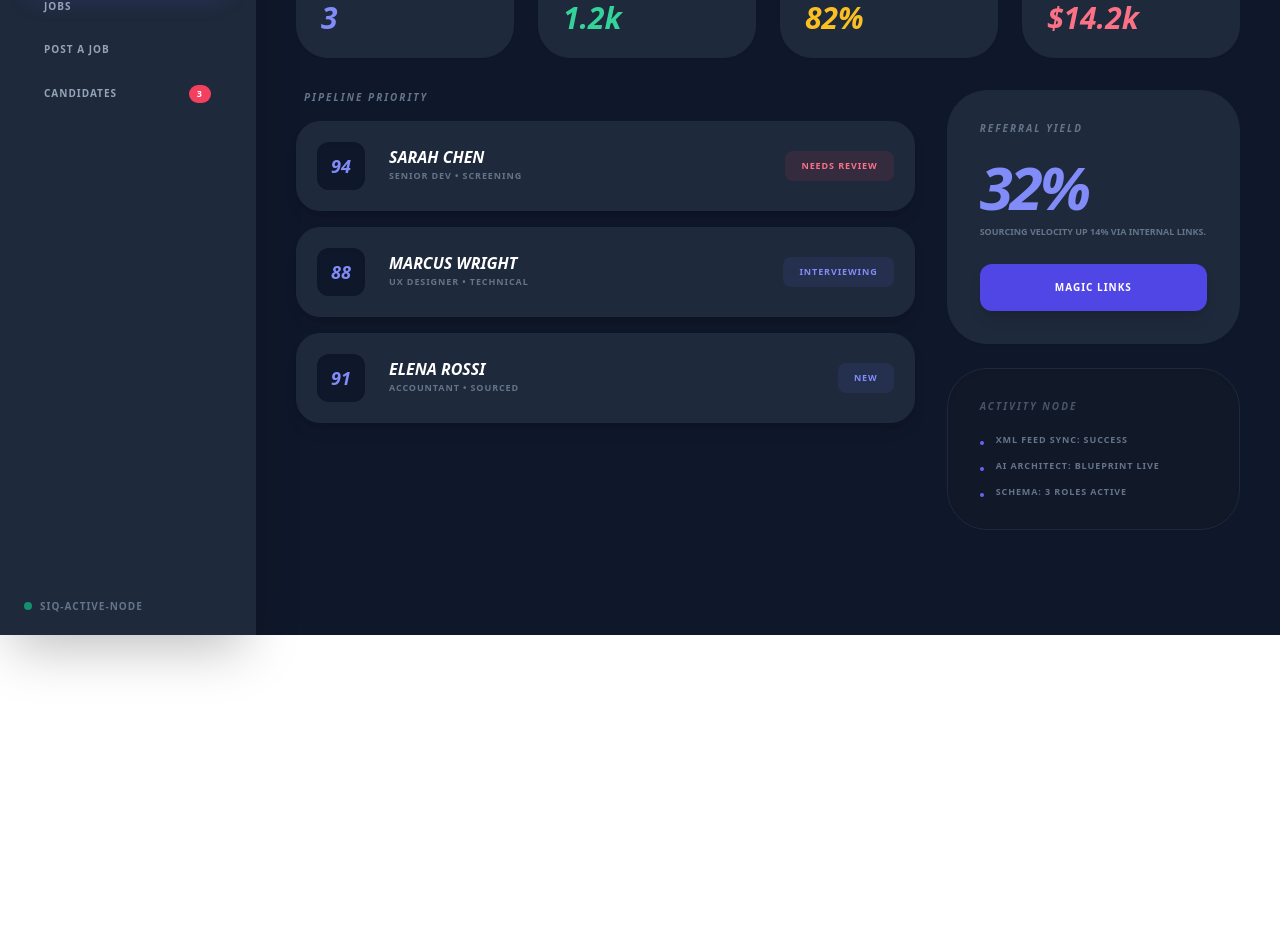
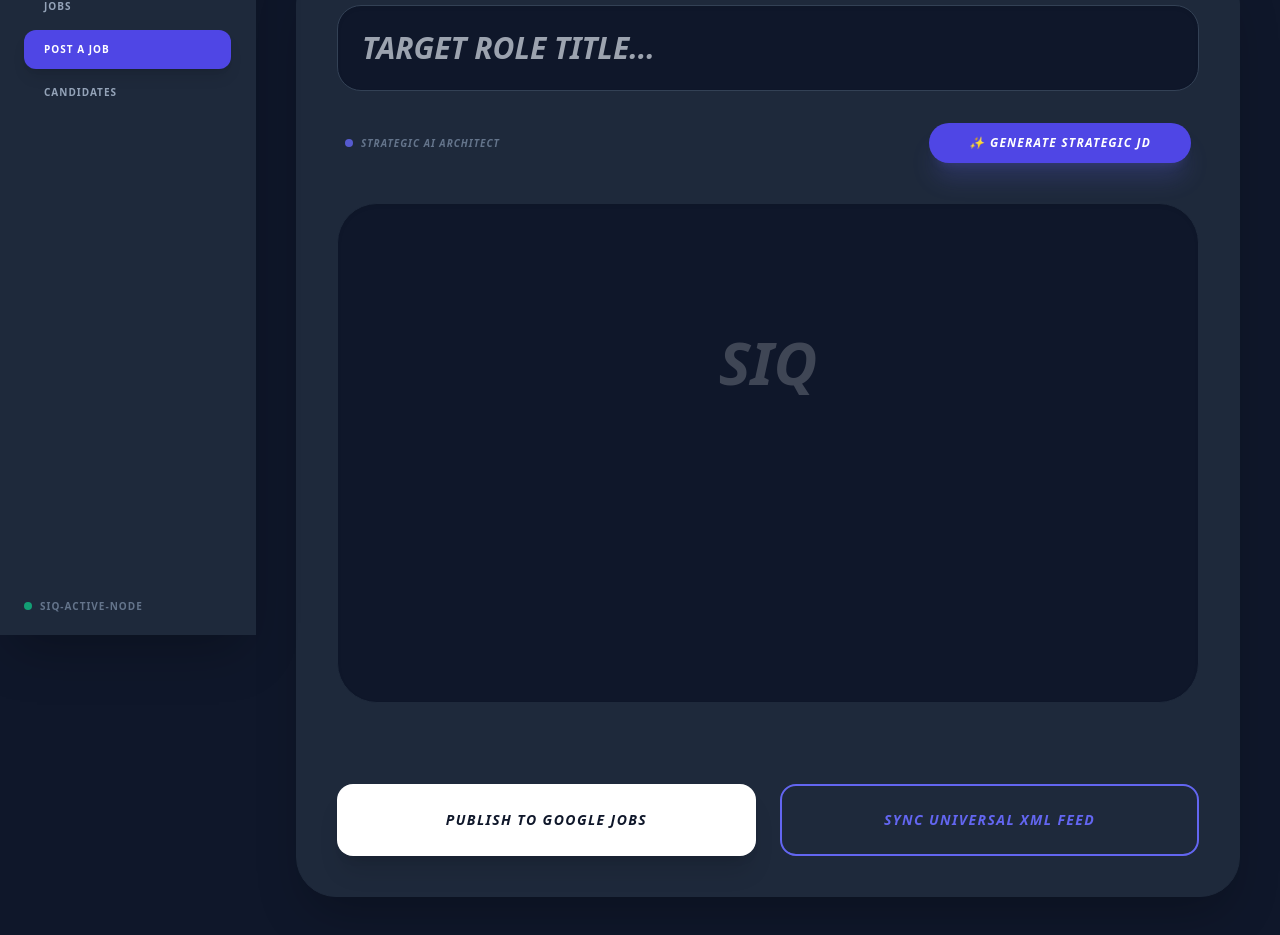
Before and after one commit to dansims2024-afk/staff-iq, a React (Vite) app: page / in a window 1280 px wide. Shown: the part 165-1100 px from the top of the page. Before the commit the page ends 800 px from the top, so only its background shows below. Built offline with nearby package versions, Linux system fonts and the light colour scheme.

Commit message:
Update App.jsx

```diff
--- a/src/App.jsx
+++ b/src/App.jsx
@@ -2,13 +2,14 @@ import React, { useState } from 'react';
 
 export default function App() {
   // --- 1. GLOBAL STATE (Deep Midnight Mode) ---
-  const [activeTab, setActiveTab] = useState('Dashboard');
+  const [activeTab, setActiveTab] = useState('Post a Job');
   const [searchQuery, setSearchQuery] = useState("");
 
   // Recruitment Engine State
   const [title, setTitle] = useState("");
   const [description, setDescription] = useState("");
   const [isGenerating, setIsGenerating] = useState(false);
+  const [isPublished, setIsPublished] = useState(false);
 
   // --- 2. MASTER DATA REPOSITORY ---
   const [jobs] = useState([
@@ -30,9 +31,36 @@ export default function App() {
     if (!title) return alert("System requires a Job Title.");
     setIsGenerating(true);
     setTimeout(() => {
-      setDescription(`MISSION: ${title.toUpperCase()}\n\nTHE IMPACT\nJoin Staff-IQ. As our ${title}, you will ensure our high-velocity environment remains organized and scalable.\n\n90-DAY SUCCESS METRICS\n• Optimization: Improve 3 core workflows.\n• Execution: Maintain a 100% accuracy rate on projects.`);
+      // Expanded JD Content
+      const expandedJD = `MISSION: ${title.toUpperCase()}
+
+THE IMPACT
+Join Staff-IQ, the platform redefining recruitment. As our ${title}, you will ensure that our high-velocity environment remains organized, efficient, and infinitely scalable. You are not just a worker; you are an architect of our growth.
+
+90-DAY SUCCESS METRICS
+• Optimization: Audit and improve at least 3 core workflows within your first quarter.
+• Execution: Maintain a 100% accuracy rate on high-priority mission-critical tasks.
+• Integration: Establish a seamless communication loop between your department and leadership.
+
+THE ARCHETYPE
+• High-Velocity Execution: You anticipate needs before they arise and move with intentional speed.
+• Strategic Mindset: You solve problems at the root, not the symptom.
+• Elite Communication: You translate complexity into clarity for all stakeholders.
+• Technical Literacy: You leverage AI tools and data to multiply your output.
+
+PERKS & LOGISTICS
+• Remote-First: Work from anywhere with a high-speed node.
+• Equity: Own a piece of the platform you are building.
+• Growth: Clear pathway to leadership roles as the node expands.`;
+
+      setDescription(expandedJD);
       setIsGenerating(false);
     }, 1500);
+  };
+
+  const handlePublish = (platform) => {
+    setIsPublished(true);
+    alert(`Syncing Node: ${title} is now being indexed on ${platform}.`);
   };
 
   return (
@@ -55,10 +83,9 @@ export default function App() {
             <button
               key={tab}
               onClick={() => setActiveTab(tab)}
-              className={`text-left p-3 px-5 rounded-xl font-bold text-[10px] uppercase tracking-widest transition-all flex justify-between items-center ${activeTab === tab ? 'bg-indigo-600 text-white shadow-xl shadow-indigo-500/20' : 'text-slate-400 hover:bg-slate-800'}`}
+              className={`text-left p-3 px-5 rounded-xl font-bold text-[10px] uppercase tracking-widest transition-all flex justify-between items-center ${activeTab === tab ? 'bg-indigo-600 text-white shadow-lg' : 'text-slate-400 hover:bg-slate-800'}`}
             >
               {tab}
-              {tab === 'Candidates' && <span className="bg-rose-500 text-[9px] px-2 py-0.5 rounded-full text-white font-black">3</span>}
             </button>
           ))}
         </div>
@@ -73,7 +100,7 @@ export default function App() {
       <main className="flex-1 ml-64 p-10 bg-[#0F172A]">
 
         {/* GLOBAL SEARCH HEADER */}
-        <header className="mb-10 flex justify-between items-center gap-8">
+        <header className="mb-10 flex justify-between items-center gap-8 text-white">
           <div className="flex-1 relative">
             <span className="absolute left-5 top-1/2 -translate-y-1/2 text-slate-500">🔍</span>
             <input
@@ -81,78 +108,14 @@ export default function App() {
               placeholder="GLOBAL SEARCH: INTEL, JOBS, CANDIDATES..."
               value={searchQuery}
               onChange={(e) => setSearchQuery(e.target.value)}
-              className="w-full bg-[#1E293B] border border-slate-700 p-4 pl-12 rounded-2xl text-[10px] font-black tracking-widest uppercase outline-none focus:border-indigo-500 transition-all placeholder:text-slate-600 text-white shadow-inner"
+              className="w-full bg-[#1E293B] border border-slate-700 p-4 pl-12 rounded-2xl text-[10px] font-black tracking-widest uppercase outline-none focus:border-indigo-500 transition-all placeholder:text-slate-600 text-white"
             />
           </div>
-          <button onClick={() => setActiveTab('Post a Job')} className="px-8 py-4 bg-white text-[#0F172A] font-[900] italic uppercase text-[10px] tracking-widest rounded-2xl hover:scale-105 transition-all shadow-xl">New Requisition</button>
         </header>
-
-        {/* DASHBOARD: HIGH-DENSITY INTEL */}
-        {activeTab === 'Dashboard' && (
-          <div className="space-y-8 animate-in fade-in duration-500">
-            {/* KPI MATRIX */}
-            <div className="grid grid-cols-4 gap-6">
-              {[
-                { label: 'Live Roles', value: jobs.length, color: 'text-indigo-400' },
-                { label: 'Viral Reach', value: '1.2k', color: 'text-emerald-400' },
-                { label: 'Avg Fit', value: '82%', color: 'text-amber-400' },
-                { label: 'Net Savings', value: '$14.2k', color: 'text-rose-400' }
-              ].map((s, i) => (
-                <div key={i} className="bg-[#1E293B] p-6 rounded-[32px] border border-slate-800 shadow-sm hover:border-indigo-500/50 transition-all">
-                  <p className="text-[10px] font-black text-slate-500 uppercase italic mb-1 leading-none">{s.label}</p>
-                  <p className={`text-3xl font-[900] italic leading-none ${s.color}`}>{s.value}</p>
-                </div>
-              ))}
-            </div>
-
-            <div className="grid grid-cols-12 gap-8">
-              {/* PRIORITY FEED  */}
-              <div className="col-span-8 space-y-4">
-                <h3 className="text-[10px] font-black uppercase tracking-[0.2em] text-slate-500 italic px-2">Pipeline Priority</h3>
-                {candidates.map((c) => (
-                  <div key={c.id} className="bg-[#1E293B] border border-slate-800 p-5 rounded-[24px] flex items-center gap-6 group hover:border-indigo-500 transition-all cursor-pointer shadow-lg">
-                    <div className="w-12 h-12 bg-[#0F172A] rounded-xl flex items-center justify-center text-lg font-[900] italic text-indigo-400 group-hover:scale-110 transition-all shadow-inner">
-                      {c.score.replace('%', '')}
-                    </div>
-                    <div className="flex-1">
-                      <p className="font-black text-base uppercase italic leading-none mb-1 group-hover:text-indigo-400 transition-colors text-white">{c.name}</p>
-                      <p className="text-[9px] font-bold text-slate-500 uppercase tracking-widest">{c.role} • {c.stage}</p>
-                    </div>
-                    <span className={`px-4 py-2 rounded-lg text-[9px] font-black uppercase tracking-widest ${c.status === 'Needs Review' ? 'bg-rose-500/10 text-rose-400' : 'bg-indigo-500/10 text-indigo-400'}`}>
-                      {c.status}
-                    </span>
-                  </div>
-                ))}
-              </div>
-
-              {/* SOURCING MODULES */}
-              <div className="col-span-4 space-y-6">
-                <div className="bg-[#1E293B] border border-slate-800 p-8 rounded-[40px] shadow-sm">
-                   <h4 className="text-[10px] font-black uppercase tracking-[0.2em] text-slate-500 mb-6 italic leading-none">Referral Yield</h4>
-                   <p className="text-6xl font-[900] italic tracking-tighter leading-none text-indigo-400 mb-2">32%</p>
-                   <p className="text-[9px] font-bold text-slate-500 leading-relaxed uppercase">Sourcing velocity up 14% via internal links.</p>
-                   <button onClick={() => setActiveTab('Jobs')} className="mt-6 w-full py-4 bg-indigo-600 text-white rounded-xl font-black uppercase text-[10px] tracking-widest hover:bg-indigo-700 transition-all shadow-lg">Magic Links</button>
-                </div>
-
-                <div className="bg-[#111827] border border-slate-800 p-8 rounded-[40px] shadow-inner">
-                   <h4 className="text-[10px] font-black uppercase tracking-[0.2em] text-slate-600 mb-6 italic leading-none">Activity Node</h4>
-                   <div className="space-y-4">
-                      {['XML Feed Sync: Success', 'AI Architect: Blueprint Live', 'Schema: 3 Roles Active'].map((log, i) => (
-                        <div key={i} className="flex items-start gap-3">
-                          <div className="w-1 h-1 bg-indigo-500 rounded-full mt-1.5"></div>
-                          <p className="text-[9px] font-bold text-slate-500 uppercase tracking-widest leading-none">{log}</p>
-                        </div>
-                      ))}
-                   </div>
-                </div>
-              </div>
-            </div>
-          </div>
-        )}
 
         {/* POST A JOB: STRATEGIC ARCHITECT */}
         {activeTab === 'Post a Job' && (
-          <div className="max-w-4xl space-y-8 animate-in slide-in-from-bottom-4">
+          <div className="max-w-5xl space-y-8 animate-in slide-in-from-bottom-4">
             <div className="bg-[#1E293B] p-10 rounded-[40px] border border-slate-800 shadow-2xl">
               <input
                 value={title}
@@ -166,44 +129,56 @@ export default function App() {
                     <span className="text-[10px] font-black text-slate-500 uppercase tracking-widest italic leading-none">Strategic AI Architect</span>
                   </div>
                   <button onClick={generateStrategicAI} disabled={isGenerating} className="bg-indigo-600 text-white px-10 py-3 rounded-full font-[900] italic text-xs uppercase tracking-widest hover:bg-indigo-700 shadow-xl shadow-indigo-500/20">
-                    {isGenerating ? "Analyzing..." : "✨ Generate Strategic JD"}
+                    {isGenerating ? "Analyzing Talent Markets..." : "✨ Generate Strategic JD"}
                   </button>
               </div>
-              <div className="w-full min-h-[400px] p-10 bg-[#0F172A] rounded-[32px] shadow-inner overflow-y-auto border border-slate-800">
+
+              {/* JD RENDERER */}
+              <div className="w-full min-h-[500px] p-12 bg-[#0F172A] rounded-[40px] shadow-inner overflow-y-auto border border-slate-800 mb-10">
                 {description ? (
                   <div className="max-w-none">
                     {description.split('\n').map((line, i) => (
-                      <p key={i} className={`text-sm mb-3 ${line.startsWith('MISSION:') ? 'text-2xl font-[900] italic text-indigo-400 mb-8 leading-none' : 'font-bold text-slate-400 leading-relaxed'}`}>{line}</p>
+                      <p key={i} className={`text-sm mb-3 ${line.startsWith('MISSION:') ? 'text-3xl font-[900] italic text-indigo-400 mb-8 leading-none' : 'font-bold text-slate-400 leading-relaxed'}`}>{line}</p>
                     ))}
                   </div>
                 ) : <div className="h-full flex flex-col items-center justify-center py-20 opacity-20"><span className="text-6xl italic font-black text-white">SIQ</span></div>}
+              </div>
+
+              {/* DISTRIBUTION BUTTONS */}
+              <div className="grid grid-cols-2 gap-6 pt-10 border-t border-slate-800">
+                  <button
+                    onClick={() => handlePublish('Google Jobs')}
+                    className="py-6 bg-white text-[#0F172A] rounded-2xl font-[900] italic uppercase text-sm tracking-widest hover:scale-[1.02] transition-all shadow-xl"
+                  >
+                      Publish to Google Jobs
+                  </button>
+                  <button
+                    onClick={() => handlePublish('Universal XML Feed')}
+                    className="py-6 bg-transparent border-2 border-indigo-500 text-indigo-500 rounded-2xl font-[900] italic uppercase text-sm tracking-widest hover:bg-indigo-500/10 transition-all"
+                  >
+                      Sync Universal XML Feed
+                  </button>
               </div>
             </div>
           </div>
         )}
 
-        {/* PIPELINE VIEW  */}
-        {activeTab === 'Candidates' && (
-          <div className="grid grid-cols-4 gap-4 h-[70vh] animate-in fade-in">
-            {stages.map(stage => (
-              <div key={stage} className="flex flex-col gap-4">
-                <h3 className="text-[10px] font-black uppercase tracking-widest text-slate-500 italic px-2">{stage}</h3>
-                <div className="bg-[#111827] rounded-[32px] p-3 flex-1 border-2 border-dashed border-slate-800 overflow-y-auto shadow-inner">
-                  {candidates.filter(c => c.stage === stage).map(c => (
-                    <div key={c.id} className="bg-[#1E293B] p-5 rounded-[24px] shadow-lg mb-3 border border-slate-800 group hover:border-indigo-600 transition-all">
-                      <div className="flex justify-between items-start mb-3">
-                        <span className="text-xl font-[900] italic text-indigo-400 leading-none">{c.score.replace('%', '')}</span>
-                      </div>
-                      <p className="font-black text-sm uppercase italic leading-none mb-1 text-white">{c.name}</p>
-                      <p className="text-[9px] font-bold text-slate-500 uppercase tracking-widest">{c.role}</p>
-                    </div>
-                  ))}
-                </div>
+        {/* 1. DASHBOARD */}
+        {activeTab === 'Dashboard' && (
+          <div className="grid grid-cols-4 gap-6 animate-in fade-in duration-500">
+            {[
+              { label: 'Live Roles', value: jobs.length, color: 'text-indigo-400' },
+              { label: 'Viral Reach', value: '1.2k', color: 'text-emerald-400' },
+              { label: 'Avg Fit', value: '82%', color: 'text-amber-400' },
+              { label: 'Net Savings', value: '$14.2k', color: 'text-rose-400' }
+            ].map((s, i) => (
+              <div key={i} className="bg-[#1E293B] p-6 rounded-[32px] border border-slate-800 shadow-sm">
+                <p className="text-[10px] font-black text-slate-500 uppercase italic mb-1 leading-none">{s.label}</p>
+                <p className={`text-3xl font-[900] italic leading-none ${s.color}`}>{s.value}</p>
               </div>
             ))}
           </div>
         )}
-
       </main>
     </div>
   );
```
